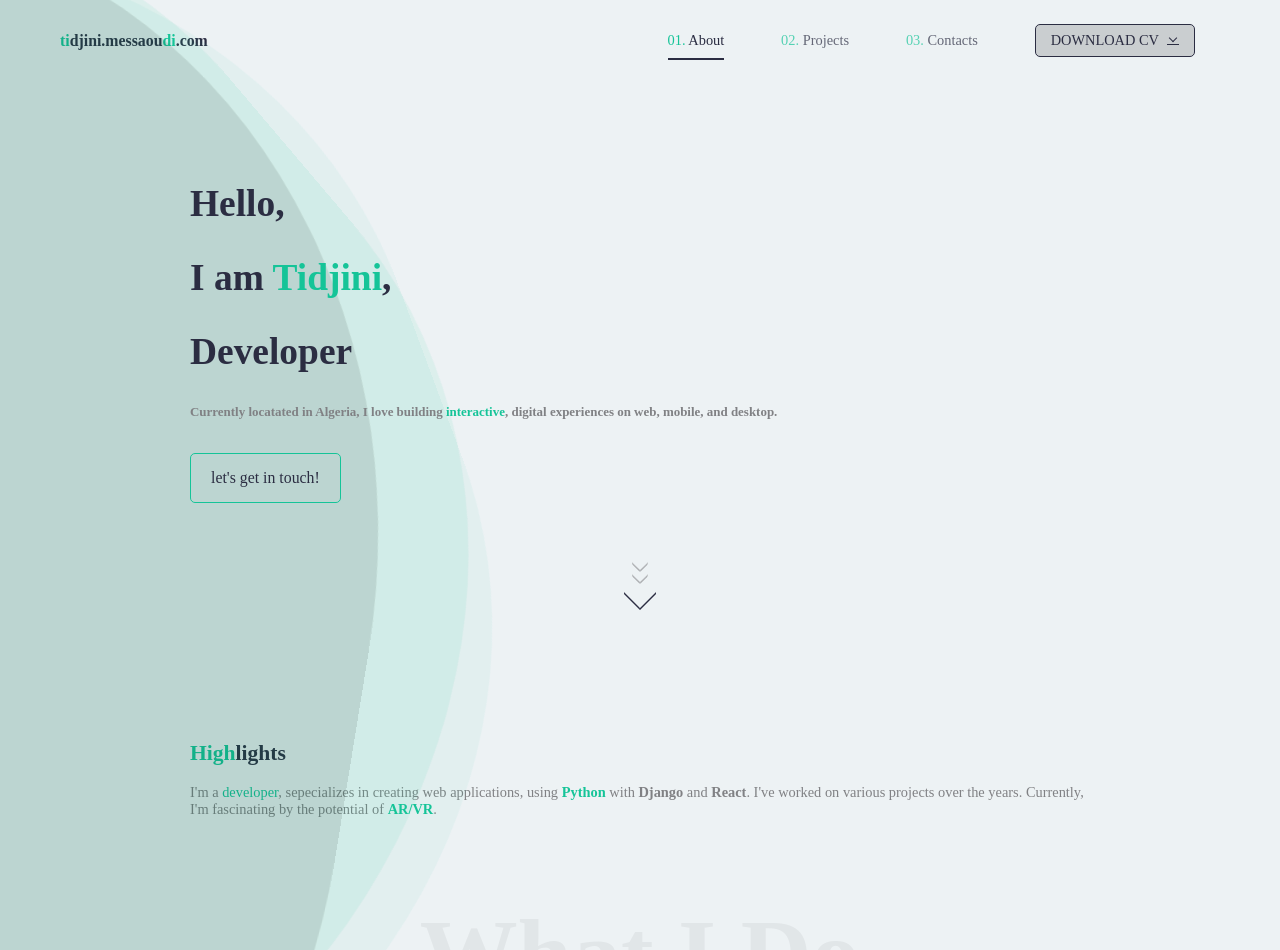
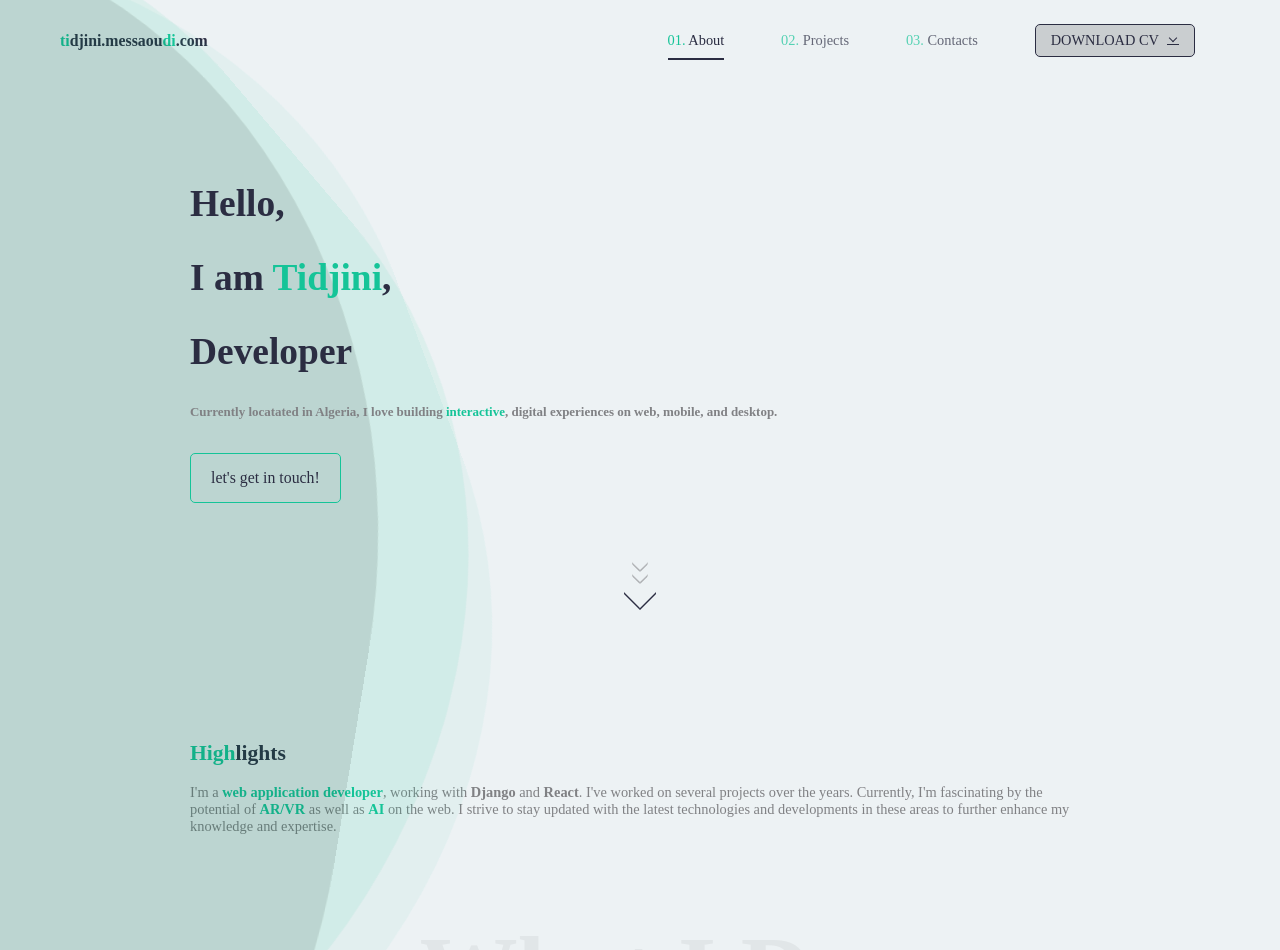
Before and after one commit to Tidjini/portfolio, a React (Create React App) app: page / in a window 1280 px wide. Shown: the top 950 px of the page. Built offline with nearby package versions, Linux system fonts and the light colour scheme; a web font is replaced by a local one.

Commit message:
change highlight

```diff
--- a/src/Skills.jsx
+++ b/src/Skills.jsx
@@ -8,17 +8,23 @@ export default function Skills() {
           <span className="green">High</span>lights
         </h1>
         <p className="description">
-          I'm a <span className="green">developer</span>, sepecializes in
-          creating web applications, using{" "}
+          I'm a{" "}
           <span className="green">
-            <b>Python</b>
-          </span>{" "}
-          with <b>Django</b> and <b>React</b>. I've worked on various projects
-          over the years. Currently, I'm fascinating by the potential of{" "}
+            <b>web application developer</b>
+          </span>
+          , working with <b>Django</b> and <b>React</b>. I've worked on several
+          projects over the years. Currently, I'm fascinating by the potential
+          of{" "}
           <span className="green">
             <b>AR/VR</b>
-          </span>
-          .
+          </span>{" "}
+          as well as{" "}
+          <span className="green">
+            <b>AI</b>
+          </span>{" "}
+          on the web. I strive to stay updated with the latest technologies and
+          developments in these areas to further enhance my knowledge and
+          expertise.
         </p>
       </section>
     </div>
```
